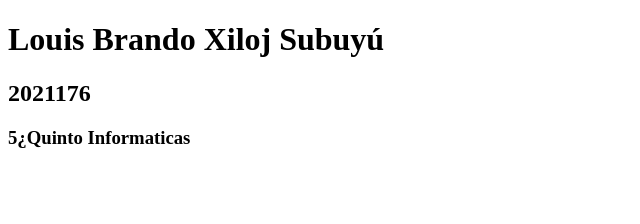
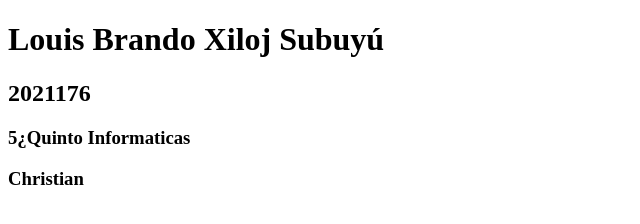
Before and after one commit to lxiloj-2021176/Prueba1_IN5AM, a plain HTML site: page index.html in a window 1280 px wide. Shown: the whole page, without its empty margins (0-640 px from the left). Drawn offline with Linux system fonts and the light colour scheme.

Commit message:
add: Agregar nombre Christian Geovanni Xicara Cifuentes en archivo index.html

```diff
--- a/index.html
+++ b/index.html
@@ -9,5 +9,6 @@
     <h1>Louis Brando Xiloj Subuyú</h1>
     <h2>2021176</h2>
     <h3>5¿Quinto Informaticas</h3>
+    <h3>Christian</h3>
 </body>
 </html>
```
